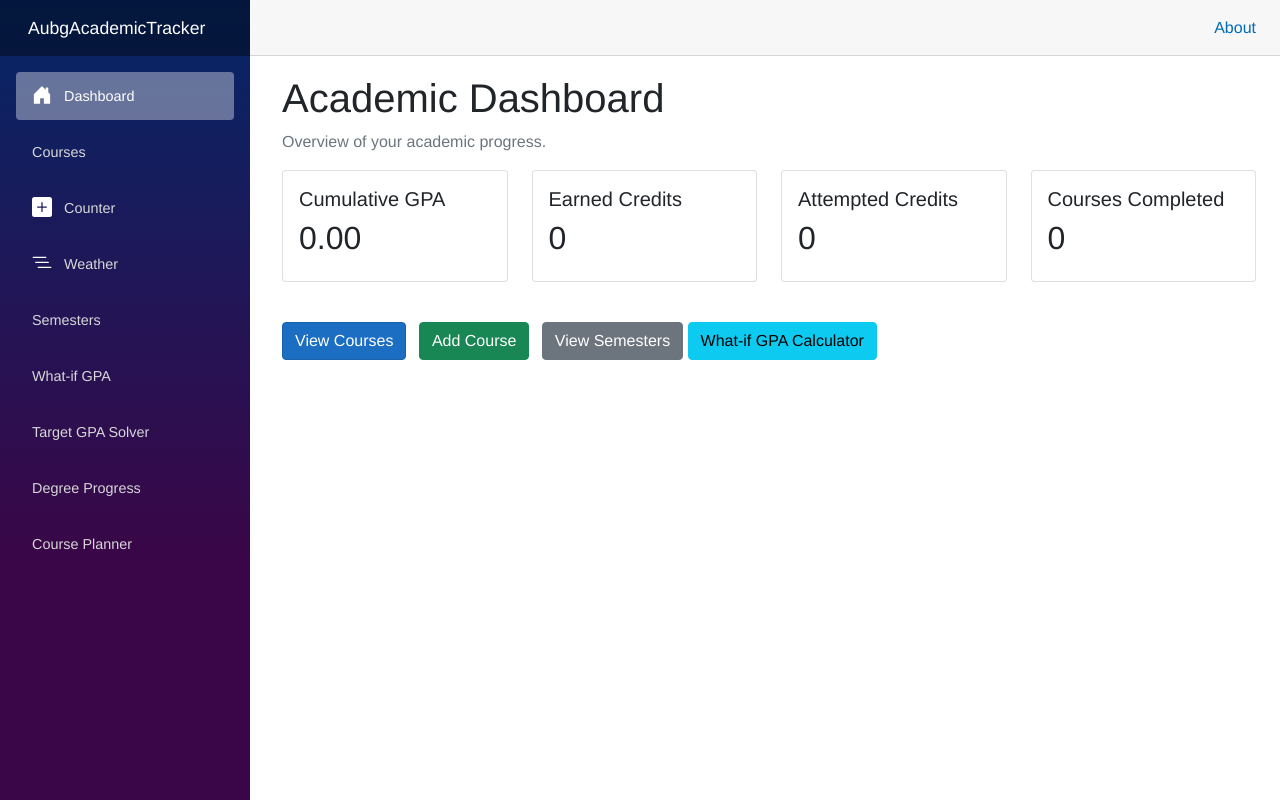
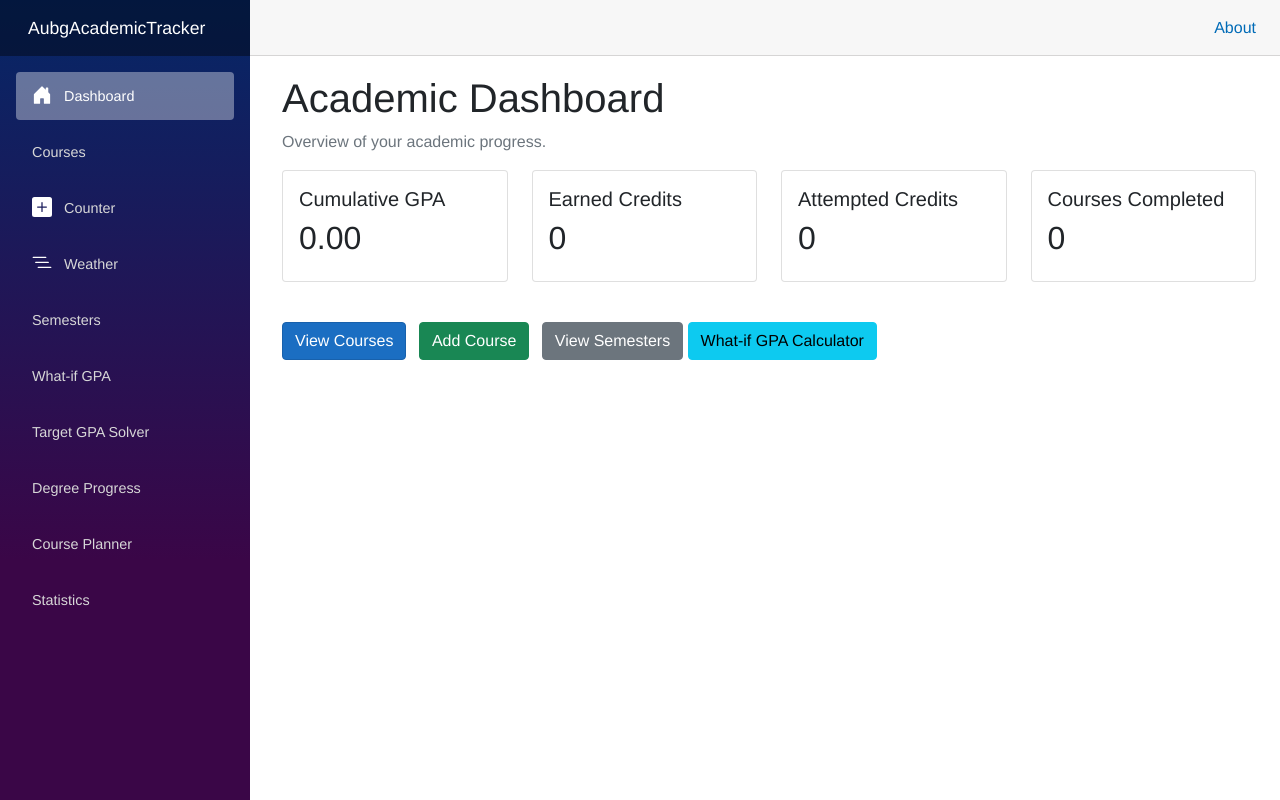
Before and after one commit to vid230/SeniorProject, an ASP.NET Core app: page / in a window 1280 px wide. Run offline with ASP.NET Core 8, Linux system fonts and the light colour scheme; style sheets or scripts are compiled from the project's sources.

Commit message:
Added the Statistics page to the main navigation.

```diff
--- a/Project/AubgAcademicTracker/Components/Layout/NavMenu.razor
+++ b/Project/AubgAcademicTracker/Components/Layout/NavMenu.razor
@@ -61,5 +61,11 @@
                 Course Planner
             </NavLink>
         </div>
+
+        <div class="nav-item px-3">
+            <NavLink class="nav-link" href="statistics">
+                Statistics
+            </NavLink>
+        </div>
     </nav>
 </div>
```
